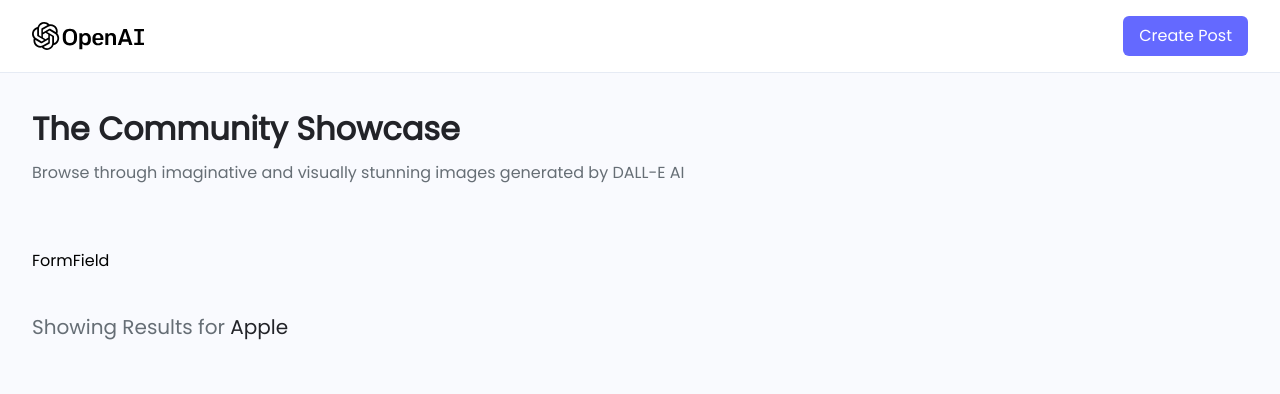
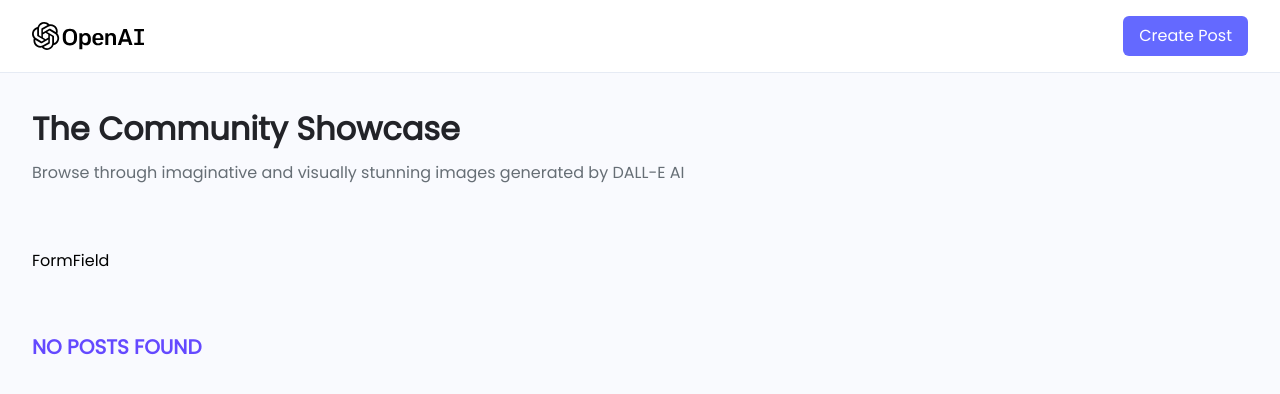
Before and after one commit to virajA404/AI-Image-Generation-App, a React (Vite) app in the folder client/AI Image Generation App/: page / in a window 1280 px wide. Shown: the top 394 px of the page. Built offline with nearby package versions, Linux system fonts and the light colour scheme.

Commit message:
display search result/ all posts

```diff
--- a/client/AI Image Generation App/src/pages/Home.jsx
+++ b/client/AI Image Generation App/src/pages/Home.jsx
@@ -17,7 +17,7 @@
 const Home = () => {
   const [loading, setLoading] = useState(false);
   const [allPost, setAllPost] = useState([null]);
-  const [searchText, setSearchText] = useState('Apple');
+  const [searchText, setSearchText] = useState('');
 
   return (
     <section className="max-w-7xl mx-auto">
@@ -45,7 +45,17 @@
               </h2>
             )}
             <div className="grid lg:grid-cols-4 sm:grid-cols-3 xs:grid-cols-2 grid-cols-1 gap-3">
-
+              {searchText ? (
+                <RenderCards
+                  data={[]}
+                  title="No search result found."
+                />
+              ) : (
+                <RenderCards
+                  data={[]}
+                  title="No posts found"
+                />
+              )}
             </div>
           </>
         )}
```
